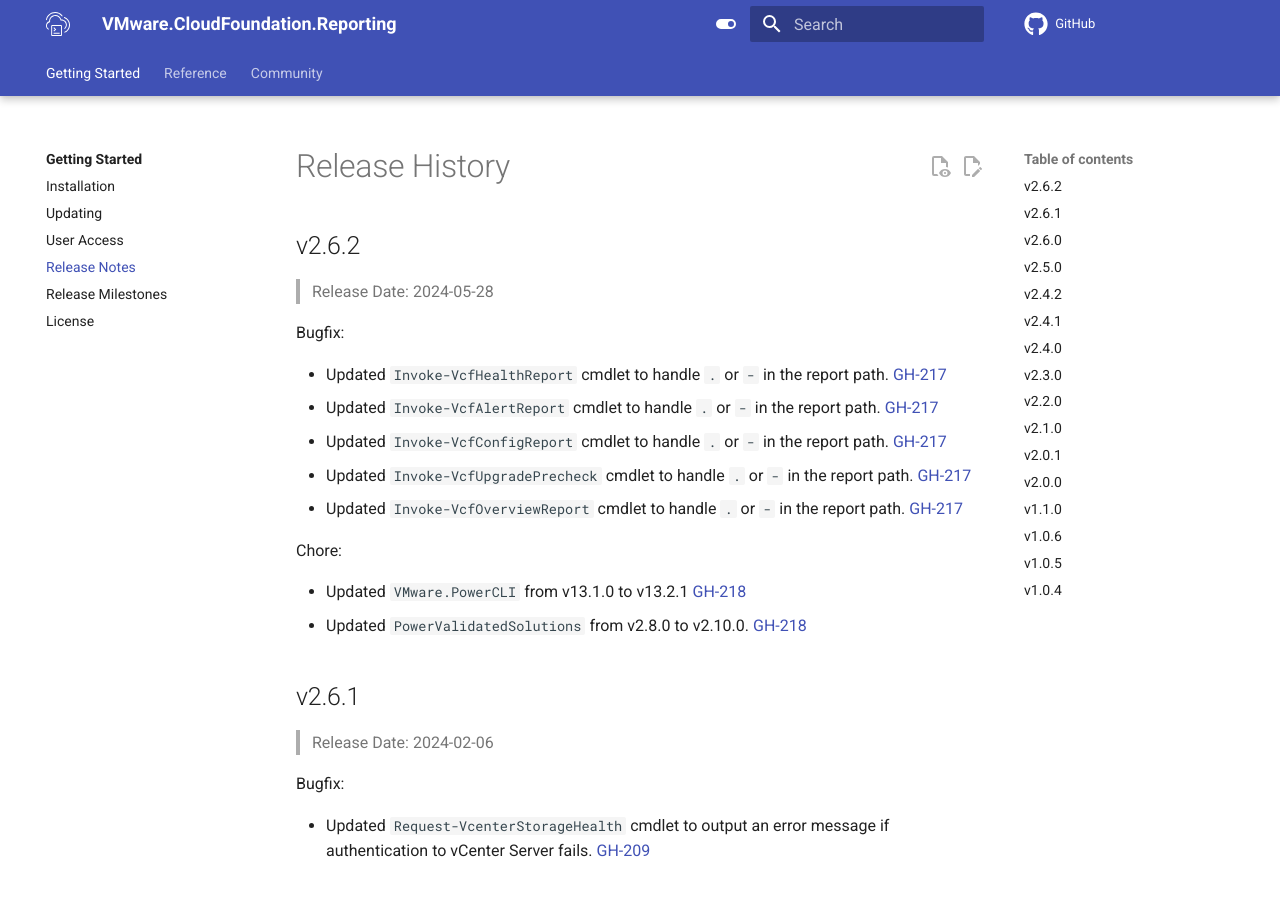
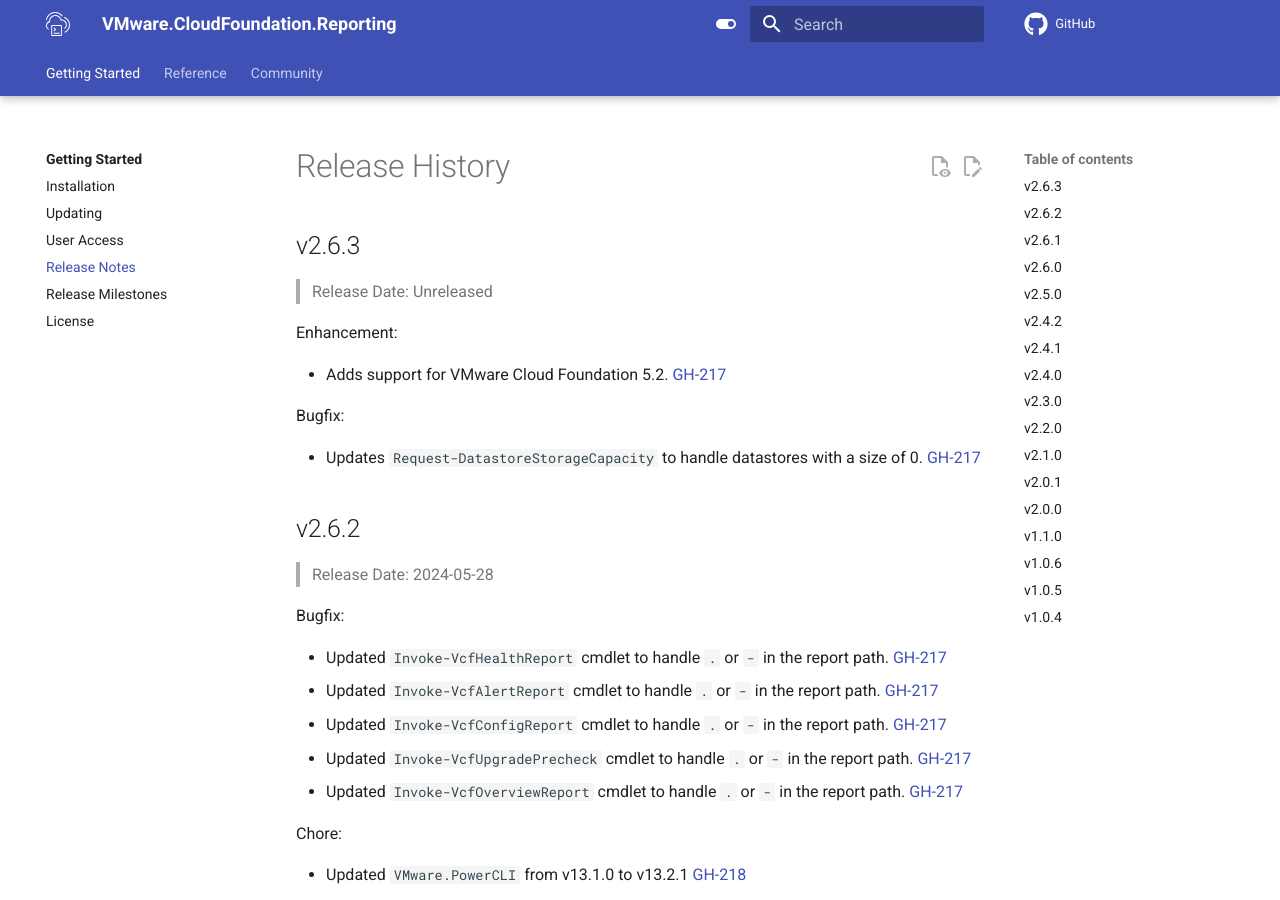
Before and after one commit to vmware/powershell-module-for-vmware-cloud-foundation-reporting, an MkDocs documentation site: the page built from docs/release-notes.md, in a window 1280 px wide and 900 px high. Built offline with MkDocs 1.6.1 and Material for MkDocs 9.7.7, drawn with Linux system fonts in a browser that asks for light colours; comment, search, counter and statistics services are not loaded; the version menu is left out.

Commit message:
feat: add support for vcf-5.2
- Adds support for VMware Cloud Foundation 5.2.
- Addressed bug fixes as needed.

Ref: #221 #214

Signed-off-by: bhumitra nagar <bhumitra.nagar@broadcom.com>

```diff
--- a/CHANGELOG.md
+++ b/CHANGELOG.md
@@ -1,4 +1,16 @@
 # Release History
+
+## v2.6.3
+
+> Release Date: Unreleased
+
+Enhancement:
+
+- Adds support for VMware Cloud Foundation 5.2. [GH-217](https://github.com/vmware/powershell-module-for-vmware-cloud-foundation-reporting/pull/217)
+
+Bugfix:
+
+- Updates `Request-DatastoreStorageCapacity` to handle datastores with a size of 0. [GH-217](https://github.com/vmware/powershell-module-for-vmware-cloud-foundation-reporting/pull/217)
 
 ## v2.6.2
 
--- a/mkdocs.yml
+++ b/mkdocs.yml
@@ -178,7 +178,7 @@ nav:
     - Publish-VcfSystemOverview: documentation/functions/Publish-VcfSystemOverview.md
     - Publish-VersionHealth: documentation/functions/Publish-VersionHealth.md
     - Publish-VirtualNetwork: documentation/functions/Publish-VirtualNetwork.md
-    - Publish:VmConnectedCdrom: documentation/functions/Publish-VmConnectedCdrom.md
+    - Publish-VmConnectedCdrom: documentation/functions/Publish-VmConnectedCdrom.md
     - Publish-VmOverride: documentation/functions/Publish-VmOverride.md
     - Publish-VsanAlert: documentation/functions/Publish-VsanAlert.md
     - Publish-VsanHealth: documentation/functions/Publish-VsanHealth.md
```
Also changed, not shown: docs/index.md (+1 -0 lines), 2 other files.
